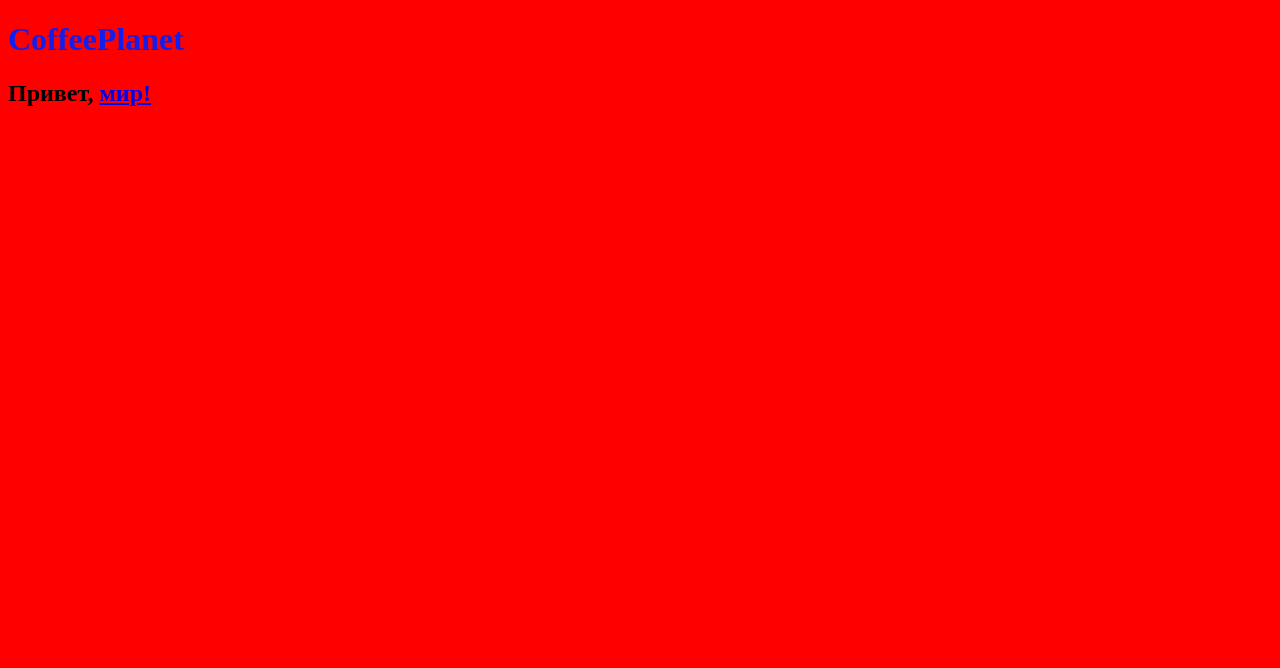
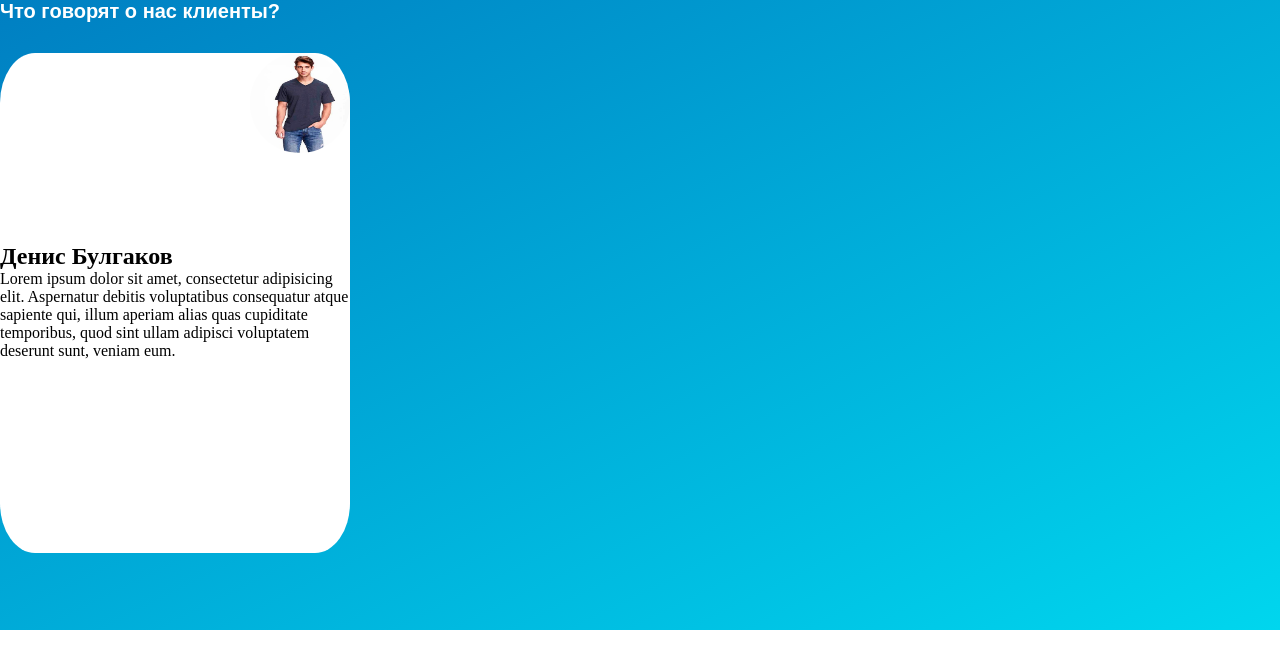
Before and after one commit to martynov85m/CoffeePlanet, a website built with webpack: page src/templates/index.html in a window 1280 px wide. Built offline with nearby package versions, Linux system fonts and the light colour scheme; files whose address does not match are found by name.

Commit message:
Stuck with first card

```diff
--- a/src/precss/styles.less
+++ b/src/precss/styles.less
@@ -2,9 +2,52 @@
 @import 'libs/vars.less';
 @import 'libs/mixins.less';
 
-body {
-	background: red;
-	h1 {
-		color: #111eee;
-	}
+* {
+	padding: 0px;
+	margin: 0px;
+	box-sizing: border-box;
 }
+.bgc {
+	height: 630px;
+	width: 100%;
+	background: linear-gradient(to bottom right, #007fc2, #00d6ee);
+}
+.section1 {
+	padding: 150px 250px 0px 250px;
+}
+h1 {
+	font-family: sans-serif;
+	font-weight: 700;
+	color: #fff;
+	font-size: 20px;
+	padding-bottom: 30px;
+}
+.clearfix:before,
+.clearfix:after {
+	content: '';
+	display: table;
+	clear: both;
+}
+.card1 {
+	padding-top: 190px;
+	height: 500px;
+	width: 350px;
+	float: left;
+	background: #fff;
+	border-radius: 10%;
+}
+.circle {
+   padding-top: 140px;
+   padding-left: 10px;
+   width: 70px;
+   height: 70px;
+   background: rgba(0, 0, 0, 0);
+   border-radius: 50%;
+}
+.photo1{
+	width: 100px;
+	height: 100px;
+	display: inline-block;
+	margin-left: -100px;
+	border-radius: 50%;
+}
--- a/src/templates/index.html
+++ b/src/templates/index.html
@@ -19,10 +19,22 @@
 </head>
 <body>
 
-<h1>CoffeePlanet</h1>
-<h2>Привет, <a href="#">мир!</a></h2>
+<div class="bgc">
+		<h1>Что говорят о нас клиенты?</h1>
+		<!--<div class="clearfix"></div>-->
+		<img class="photo1" src="../img/man1.jpg" alt="Denis Bulgakov">
+
+		<div class="card1">
 
 
+			<h2>Денис Булгаков</h2>
+			Lorem ipsum dolor sit amet, consectetur adipisicing elit. Aspernatur debitis voluptatibus consequatur atque sapiente qui, illum aperiam alias quas cupiditate temporibus, quod sint ullam adipisci voluptatem deserunt sunt, veniam eum.
+		</div>
+		<div class="card2"></div>
+		<div class="card3"></div>
+		<div class="card4"></div>
+
+</div>
 
 <script src="./js/js.js"></script>
 </body>
```
Also changed, not shown: build/css/styles.css, build/img/man1.jpg (added), build/img/man2.jpg (added), build/img/man3.jpg (added), build/img/man4.jpg (added), build/index.html, src/img/man1.jpg (added), src/img/man2.jpg (added), src/img/man3.jpg (added), src/img/man4.jpg (added), 1 other file.
